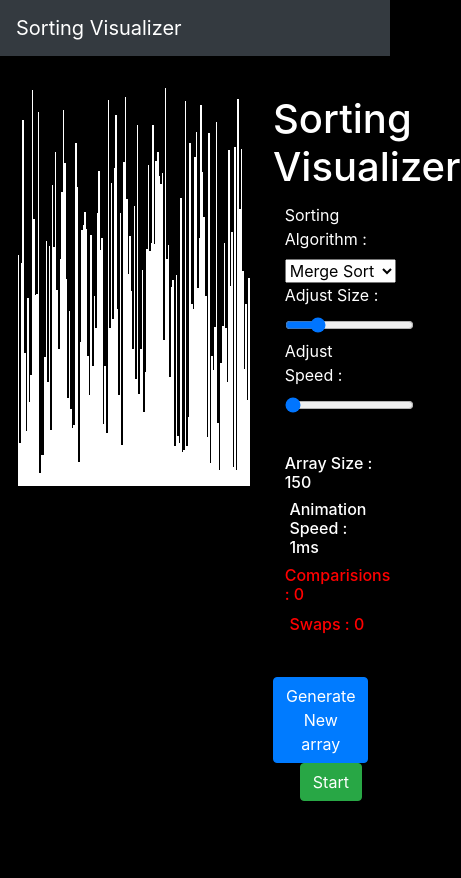
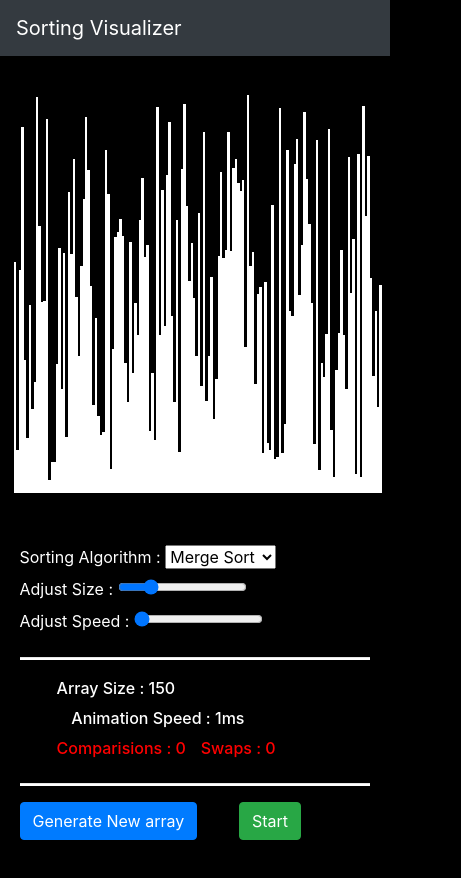
Before and after one commit to nitheesh-daram/Sorting-visualizer, a React (Create React App) app: page / in a window 390 px wide. Shown: the top 878 px of the page, 461 px wide, since content can reach past the window. Before the commit the page ends 844 px from the top, so only its background shows below. Built offline with nearby package versions, Linux system fonts and the light colour scheme; the HTML template or start-up script is replaced by a standard one.

Commit message:
optimised for mobile-view

```diff
--- a/src/components/Simulator/Simulator.css
+++ b/src/components/Simulator/Simulator.css
@@ -1,75 +1,128 @@
-.whole_container{
+.whole_container {
   margin-top: 5%;
 }
+.buttons {
+    width: 80%;
+    /* margin: auto; */
+  }
 
+  .new {
+    float: left;
+    margin-left: 0%;
+  }
+  .start {
+    float: right;
+    margin-right: 5%;
+  }
+  .data-single {
+    display: inline-block;
+  }
+  #speed-data,
+  #swap {
+    margin-left: 5%;
+  }
+
+  #swap,
+  #comp {
+    color: red;
+  }
+@media screen and (max-width: 500px) {
   .simulator {
-  width: 65%;
-  float: left;
-  position: absolute;
-  left: 1%;
-  margin-left:1%;
+    width: 100%;
+    /* float: left; */
+    position: relative;
+    /* left: 1%; */
+    margin-left: 1%;
     border-radius: 25px;
   }
-.array-box{
+  .array-box {
     padding: 10px;
     height: 450px;
     padding-top: 5%;
     overflow: hidden;
   }
-.array-bar  {
+  .array-bar {
     display: inline-block;
     /* background-color: #343a40; */
     background-color: white;
     /* border-top-style:dashed ; */
     /* border-top-color: black; */
   }
-.controls{
-  margin-left:70% ;
+  .controls {
+    margin-left: 5%;
     height: 80vh;
     padding-top: 5%;
     color: white;
   }
 
-.title{
+  .title {
+    display: none;
+  }
+
+  .real-controls {
+    width: 100%;
+    margin: auto;
+  }
+  hr {
+    margin-right: 20px;
+    /* background-color: black; */
+    height: 2px;
+    background-color: white;
+  }
+  .data {
+    width: 80%;
+    margin: auto;
+  }
+
+
+}
+
+@media screen and (min-width: 500px) {
+  .simulator {
+    width: 65%;
+    float: left;
+    position: absolute;
+    left: 1%;
+    margin-left: 1%;
+    border-radius: 25px;
+  }
+  .array-box {
+    padding: 10px;
+    height: 450px;
+    padding-top: 5%;
+    overflow: hidden;
+  }
+  .array-bar {
+    display: inline-block;
+    /* background-color: #343a40; */
+    background-color: white;
+    /* border-top-style:dashed ; */
+    /* border-top-color: black; */
+  }
+  .controls {
+    margin-left: 70%;
+    height: 80vh;
+    padding-top: 5%;
+    color: white;
+  }
+
+  .title {
     /* margin-top: 10%; */
     width: 100%;
     margin-bottom: 10%;
   }
 
-.real-controls{
+  .real-controls {
     width: 80%;
     margin: auto;
   }
-hr{
+  hr {
     margin-right: 20px;
-  /* background-color: black; */
+    background-color: white;
     height: 2px;
   }
-.data{
+  .data {
     width: 80%;
     margin: auto;
   }
-
-.buttons{
-width: 80%;
-/* margin: auto; */
 }
-
-.new{
-  float: left;
-  margin-left: 0%;
-}
-.start{
-  float: right;
-  margin-right: 5%;
-}
-.data-single{
-  display: inline-block;
-}
-#speed-data ,#swap{
-  margin-left: 5%;
-}
-
-#swap,#comp{
-  color: red;
-}
--- a/src/index.css
+++ b/src/index.css
@@ -7,6 +7,7 @@ body {
   -webkit-font-smoothing: antialiased;
   -moz-osx-font-smoothing: grayscale;
   background-color: black;
+  overflow-x: hidden;
 }
 
 code {
```
Lines whose indentation alone changed are shown as unchanged.
